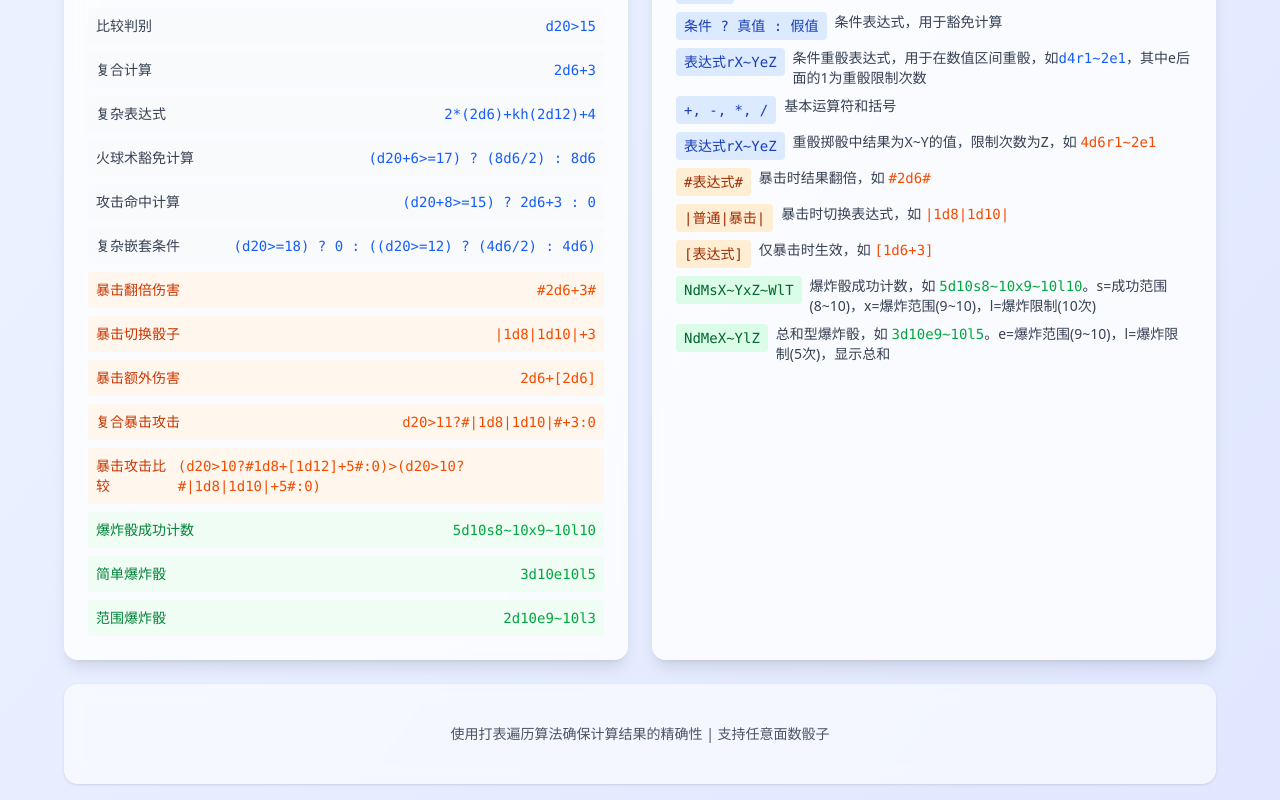
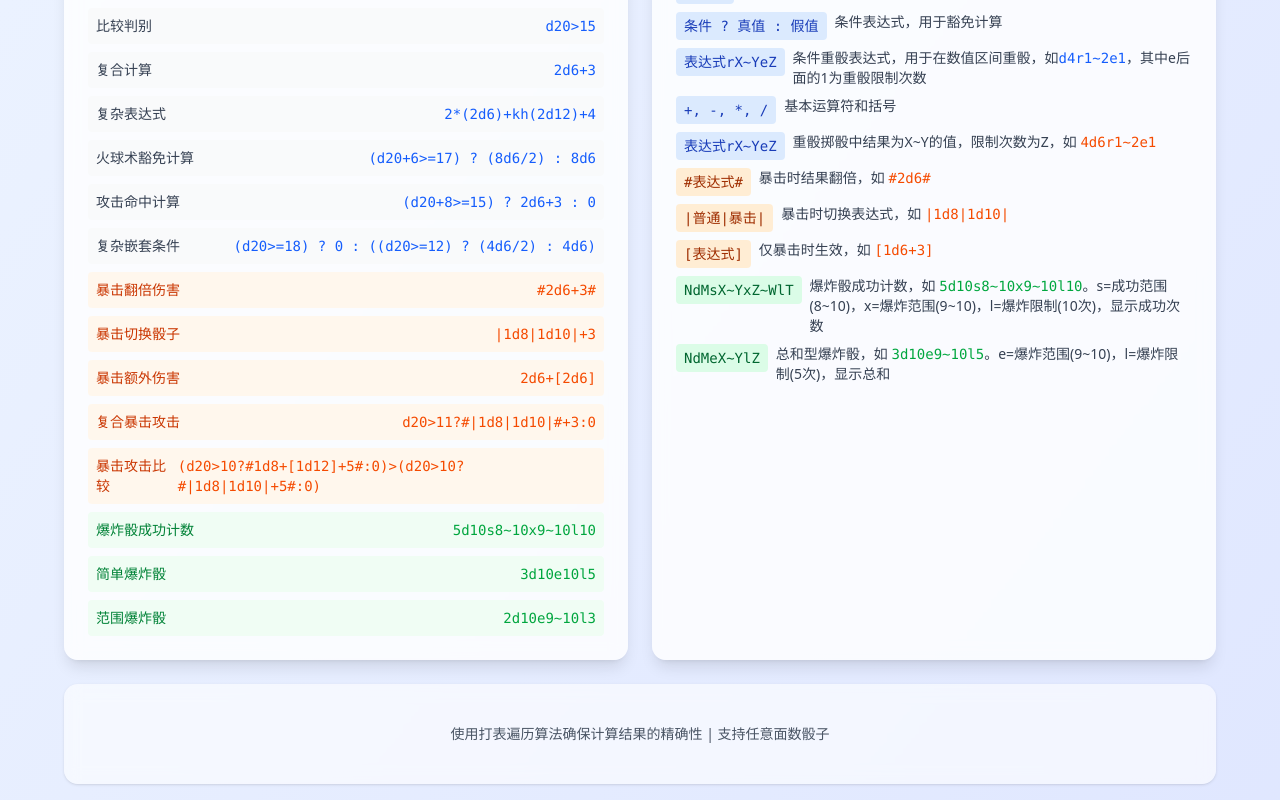
Before and after one commit to IceMoeMoe/trpg-dice-calculator, a React (Vite) app: page / in a window 1280 px wide. Shown: the part 854-1654 px from the top of the page. Built offline with nearby package versions, Linux system fonts and the light colour scheme.

Commit message:
Update App.jsx

```diff
--- a/src/App.jsx
+++ b/src/App.jsx
@@ -213,7 +213,7 @@ function App() {
                 </div>
                 <div className="flex items-start gap-2">
                   <code className="bg-green-100 px-2 py-1 rounded text-green-800 font-mono whitespace-nowrap">NdMsX~YxZ~WlT</code>
-                  <span>爆炸骰成功计数，如 <code className="text-green-600">5d10s8~10x9~10l10</code>。s=成功范围(8~10)，x=爆炸范围(9~10)，l=爆炸限制(10次)</span>
+                  <span>爆炸骰成功计数，如 <code className="text-green-600">5d10s8~10x9~10l10</code>。s=成功范围(8~10)，x=爆炸范围(9~10)，l=爆炸限制(10次)，显示成功次数</span>
                 </div>
                 <div className="flex items-start gap-2">
                   <code className="bg-green-100 px-2 py-1 rounded text-green-800 font-mono whitespace-nowrap">NdMeX~YlZ</code>
```
